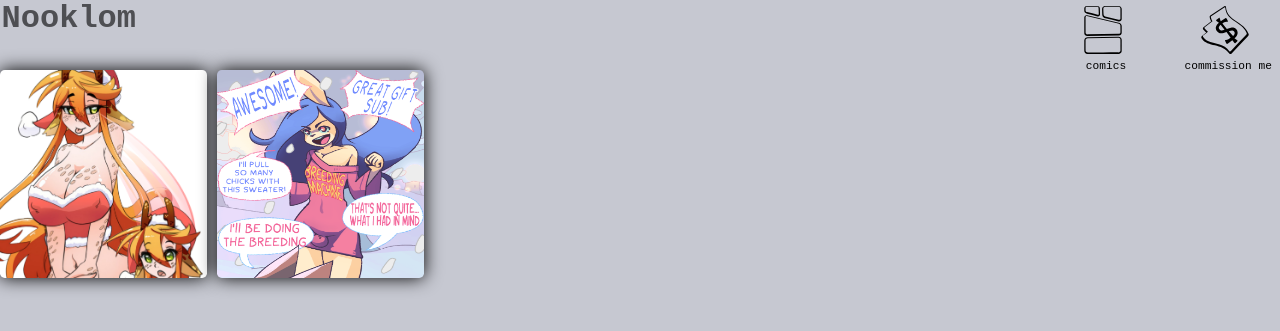
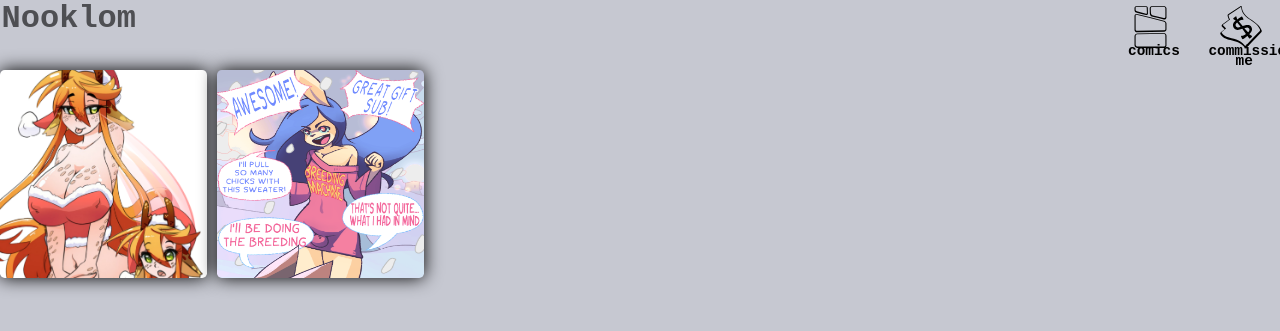
Before and after one commit to Nooklom/Web, a Jekyll site: the page built from index.html, in a window 1280 px wide. Shown: the top 331 px of the page. Built offline with Jekyll 4.4.1, drawn with Linux system fonts in a browser that asks for light colours.

Commit message:
update cards

```diff
--- a/Style/header.css
+++ b/Style/header.css
@@ -143,11 +143,13 @@ ol, ul
   }
 
   /* Float the link section to the right */
+
   .header-right a{
     display: inline-block;
+
     position: relative;
-    width: 7rem;
-    aspect-ratio: 1;
+    width: 5rem;
+
   }
   .header-right {
     float: right;
@@ -155,15 +157,17 @@ ol, ul
   }
   .header-right a div{
     position:absolute;
-    top: 0; bottom: 0; left: 0; right: 0;
+    top: 0; bottom: -3.4rem; left: 0; right: 0;
     margin: auto;
-    font-size: .7rem;
+    font-size: .9rem;
+    font-weight: bolder;
+    line-height: 70%;
     height: 1rem; /*requires explicit height*/
     padding-left: 10px;
   }
   .header-right img{
     aspect-ratio: 1;
-    width:3rem;
+    width: 2.6rem;
   }
 
   /* Add media queries for responsiveness - when the screen is 500px wide or less, stack the links on top of each other
```
